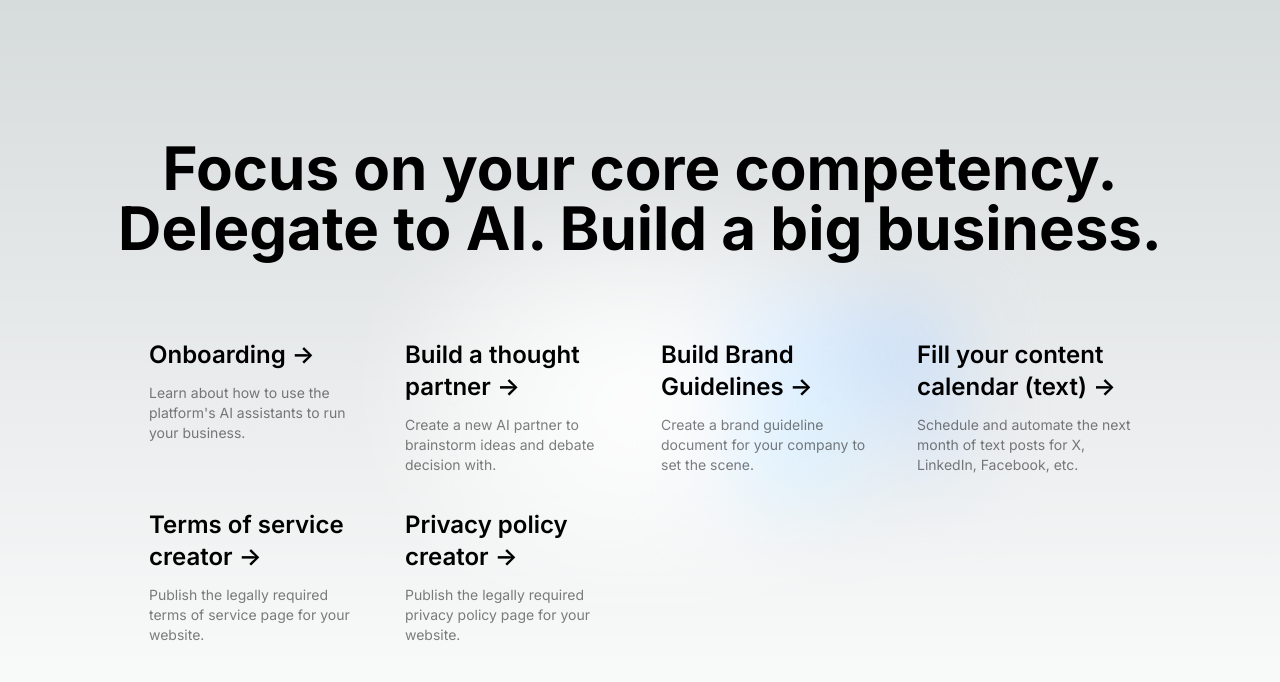
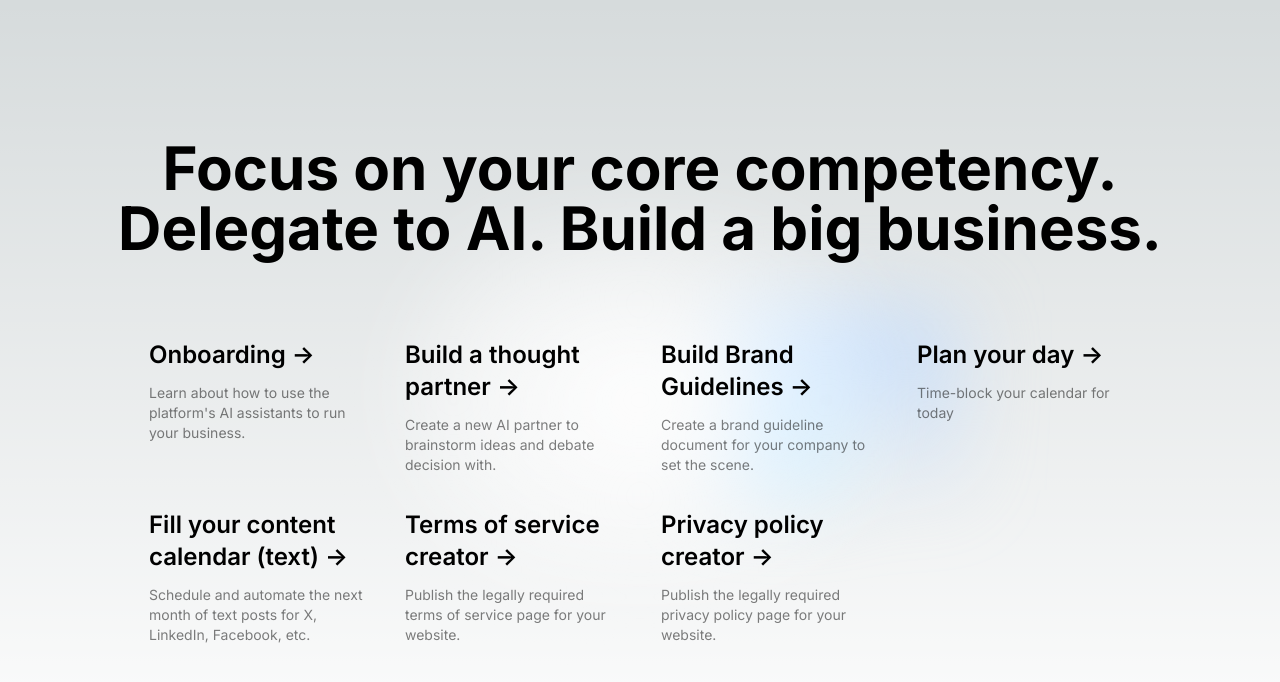
Before and after one commit to life-efficient/Custom-GPTs, a Next.js app in the folder webapp/: page / in a window 1280 px wide. Shown: the top 682 px of the page. Built offline with nearby package versions, Linux system fonts and the light colour scheme.

Commit message:
Adds link to calendar planner

```diff
--- a/webapp/src/app/page.js
+++ b/webapp/src/app/page.js
@@ -80,6 +80,7 @@ export default function Home() {
 				<LinkCard title="Build Brand Guidelines" description="Create a brand guideline document for your company to set the scene." link=""/>
 				{/* <LinkCard title="Build an Email Newsletter" description="Schedule a newsletter to go out to your subscribers." /> */}
 				{/* <LinkCard title="Market Research" description="Browse the internet to uncover insights about the industry and your competitors" /> */}
+				<LinkCard title="Plan your day" description="Time-block your calendar for today" link="https://chatgpt.com/g/g-u26UqZ7I3-calendar-planner"/>
 				<LinkCard title="Fill your content calendar (text)" description="Schedule and automate the next month of text posts for X, LinkedIn, Facebook, etc." link="https://chatgpt.com/g/g-lt4YLgDdF-fill-your-content-calendar-text"/>
 				<LinkCard title="Terms of service creator" description="Publish the legally required terms of service page for your website." link="https://chatgpt.com/g/g-JWYorVe9u-terms-of-service-creator"/>
 				<LinkCard title="Privacy policy creator" description="Publish the legally required privacy policy page for your website." link="https://chatgpt.com/g/g-RyUIJ7hGZ-privacy-policy-creator"/>
```
